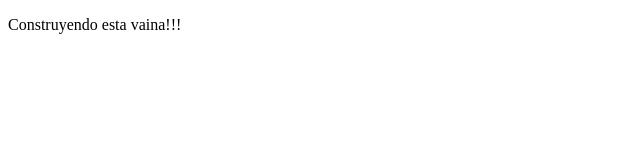
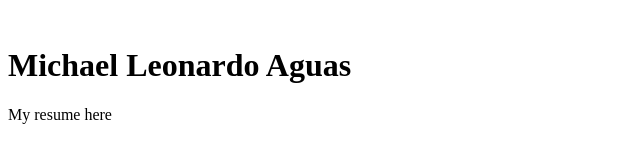
Before and after one commit to sensei-ml/sensei-ml, a plain HTML site: page index.html in a window 1280 px wide. Shown: the whole page, without its empty margins (0-640 px from the left). Drawn offline with Linux system fonts and the light colour scheme.

Commit message:
Add main elements of my portfolio
Using semantic HTML

```diff
--- a/index.html
+++ b/index.html
@@ -6,6 +6,11 @@
     <title>Sensei-ml</title>
 </head>
 <body>
-    <p>Construyendo esta vaina!!!</p>
+    <header>
+        <img class = "profile_picture">
+        <h1 class="title_name">Michael Leonardo Aguas</h1>
+        <nav class="page_navigator"></nav>
+        <p class="main_description">My resume here</p>
+    </header>
 </body>
 </html>
```
